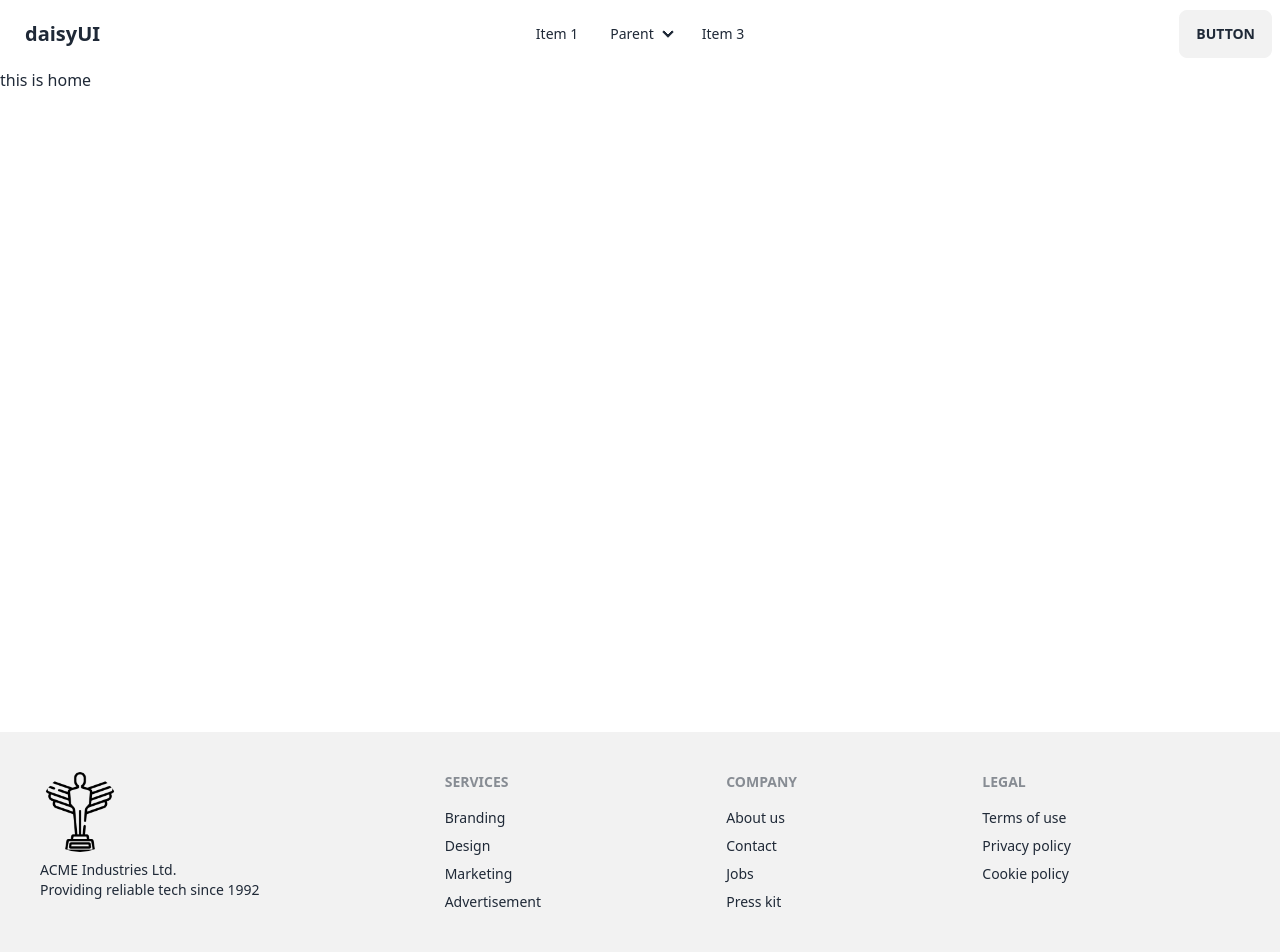
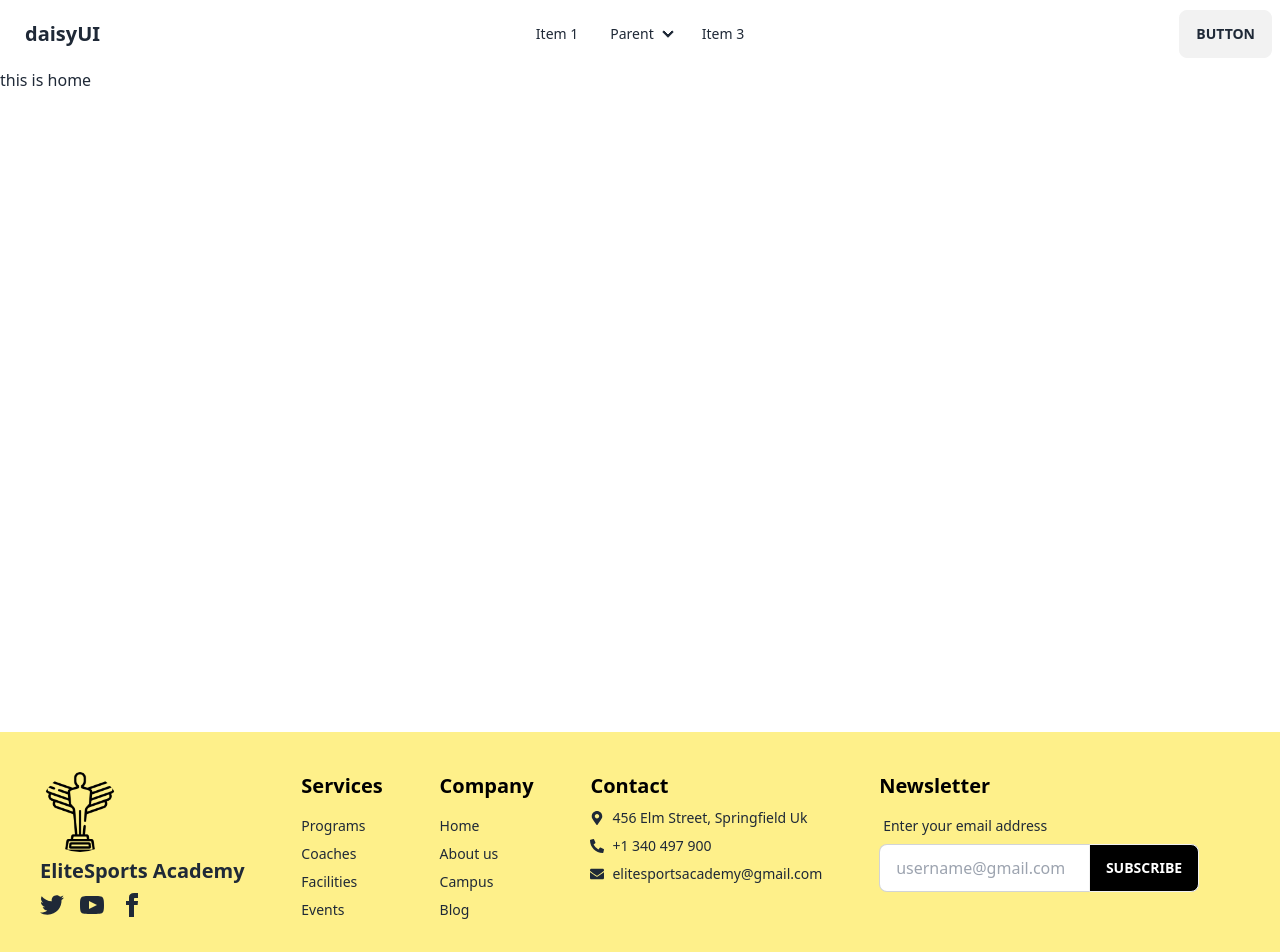
Before and after one commit to Ashik465/elite-sports-academy-client-React, a React (Vite) app: page / in a window 1280 px wide. Shown: the top 952 px of the page. Built offline with nearby package versions, Linux system fonts and the light colour scheme.

Commit message:
footer done

```diff
--- a/package.json
+++ b/package.json
@@ -14,6 +14,7 @@
     "match-sorter": "^6.3.1",
     "react": "^18.2.0",
     "react-dom": "^18.2.0",
+    "react-icons": "^4.9.0",
     "react-router-dom": "^6.12.0",
     "sort-by": "^1.2.0"
   },
--- a/src/sharedPage/footer/Footer.jsx
+++ b/src/sharedPage/footer/Footer.jsx
@@ -1,41 +1,102 @@
-import logo from '../../assets/logo/logo.png'
+import { Link } from "react-router-dom";
+import logo from "../../assets/logo/logo.png";
+import { FaMapMarkerAlt, FaPhoneAlt, FaEnvelope } from "react-icons/fa";
 
 const Footer = () => {
   return (
     <>
-           <footer className="footer p-10 bg-base-200 text-base-content">
+      <footer className="footer p-10 bg-yellow-200 text-base-content">
         <div>
+          <Link to="/">
             <div className="avatar">
               <div className="w-20 rounded-full">
                 <img src={logo} />
               </div>
             </div>
-    <p>ACME Industries Ltd.<br/>Providing reliable tech since 1992</p>
+            <p className=" font-bold text-xl">EliteSports Academy</p>
+          </Link>
+          <div className="grid grid-flow-col gap-4 cursor-pointer ">
+            <a>
+              <svg
+                xmlns="http://www.w3.org/2000/svg"
+                width="24"
+                height="24"
+                viewBox="0 0 24 24"
+                className="fill-current "
+              >
+                <path d="M24 4.557c-.883.392-1.832.656-2.828.775 1.017-.609 1.798-1.574 2.165-2.724-.951.564-2.005.974-3.127 1.195-.897-.957-2.178-1.555-3.594-1.555-3.179 0-5.515 2.966-4.797 6.045-4.091-.205-7.719-2.165-10.148-5.144-1.29 2.213-.669 5.108 1.523 6.574-.806-.026-1.566-.247-2.229-.616-.054 2.281 1.581 4.415 3.949 4.89-.693.188-1.452.232-2.224.084.626 1.956 2.444 3.379 4.6 3.419-2.07 1.623-4.678 2.348-7.29 2.04 2.179 1.397 4.768 2.212 7.548 2.212 9.142 0 14.307-7.721 13.995-14.646.962-.695 1.797-1.562 2.457-2.549z"></path>
+              </svg>
+            </a>
+            <a>
+              <svg
+                xmlns="http://www.w3.org/2000/svg"
+                width="24"
+                height="24"
+                viewBox="0 0 24 24"
+                className="fill-current"
+              >
+                <path d="M19.615 3.184c-3.604-.246-11.631-.245-15.23 0-3.897.266-4.356 2.62-4.385 8.816.029 6.185.484 8.549 4.385 8.816 3.6.245 11.626.246 15.23 0 3.897-.266 4.356-2.62 4.385-8.816-.029-6.185-.484-8.549-4.385-8.816zm-10.615 12.816v-8l8 3.993-8 4.007z"></path>
+              </svg>
+            </a>
+            <a>
+              <svg
+                xmlns="http://www.w3.org/2000/svg"
+                width="24"
+                height="24"
+                viewBox="0 0 24 24"
+                className="fill-current"
+              >
+                <path d="M9 8h-3v4h3v12h5v-12h3.642l.358-4h-4v-1.667c0-.955.192-1.333 1.115-1.333h2.885v-5h-3.808c-3.596 0-5.192 1.583-5.192 4.615v3.385z"></path>
+              </svg>
+            </a>
+          </div>
         </div>
         <div>
-    <span className="footer-title">Services</span>
-    <a className="link link-hover">Branding</a>
-    <a className="link link-hover">Design</a>
-    <a className="link link-hover">Marketing</a>
-    <a className="link link-hover">Advertisement</a>
+          <span className="font-bold mb-2 text-xl text-black">Services</span>
+          <a className="link link-hover">Programs</a>
+          <a className="link link-hover">Coaches</a>
+          <a className="link link-hover">Facilities</a>
+          <a className="link link-hover">Events</a>
         </div>
         <div>
-    <span className="footer-title">Company</span>
+          <span className="font-bold mb-2 text-xl text-black">Company</span>
+          <a className="link link-hover">Home</a>
           <a className="link link-hover">About us</a>
-    <a className="link link-hover">Contact</a>
-    <a className="link link-hover">Jobs</a>
-    <a className="link link-hover">Press kit</a>
+          <a className="link link-hover"> Campus</a>
+          <a className="link link-hover">Blog</a>
+        </div>
+
+        <div>
+          <span className="text-xl font-bold text-black">Contact</span>
+
+          <div className="flex gap-2 items-center">
+            <FaMapMarkerAlt></FaMapMarkerAlt>{" "}
+            <a className="">456 Elm Street, Springfield Uk</a>
+          </div>
+          <div className="flex gap-2 items-center">
+            <FaPhoneAlt></FaPhoneAlt> <a className="">+1 340 497 900</a>
+          </div>
+
+          <div className="flex gap-2 items-center">
+            <FaEnvelope></FaEnvelope> <a className="">elitesportsacademy@gmail.com</a>
+          </div>
         </div>
         <div>
-    <span className="footer-title">Legal</span>
-    <a className="link link-hover">Terms of use</a>
-    <a className="link link-hover">Privacy policy</a>
-    <a className="link link-hover">Cookie policy</a>
+    <span className="text-xl font-bold text-black">Newsletter</span>
+    <div className="form-control w-80">
+      <label className="label">
+        <span className="label-text">Enter your email address</span>
+      </label>
+      <div className="relative">
+        <input type="text" placeholder="username@gmail.com" className="input input-bordered w-full pr-16" />
+        <button className="btn bg-black text-white hover:bg-green-400 absolute top-0 right-0 rounded-l-none">Subscribe</button>
+      </div>
+    </div>
   </div>
       </footer>
-<footer className="footer footer-center p-4 bg-base-300 text-base-content">
+      <footer className="footer footer-center p-4 bg-yellow-300 text-base-content">
         <div>
-    <p>Copyright © 2023 - All right reserved by ACME Industries Ltd</p>
+          <p>Copyright © 2023- EliteSports Academy. All rights reserved.</p>
         </div>
       </footer>
     </>
```
Also changed, not shown: 1 other file (tests, documents, lock files or other folders). Lines whose indentation alone changed are shown as unchanged.
